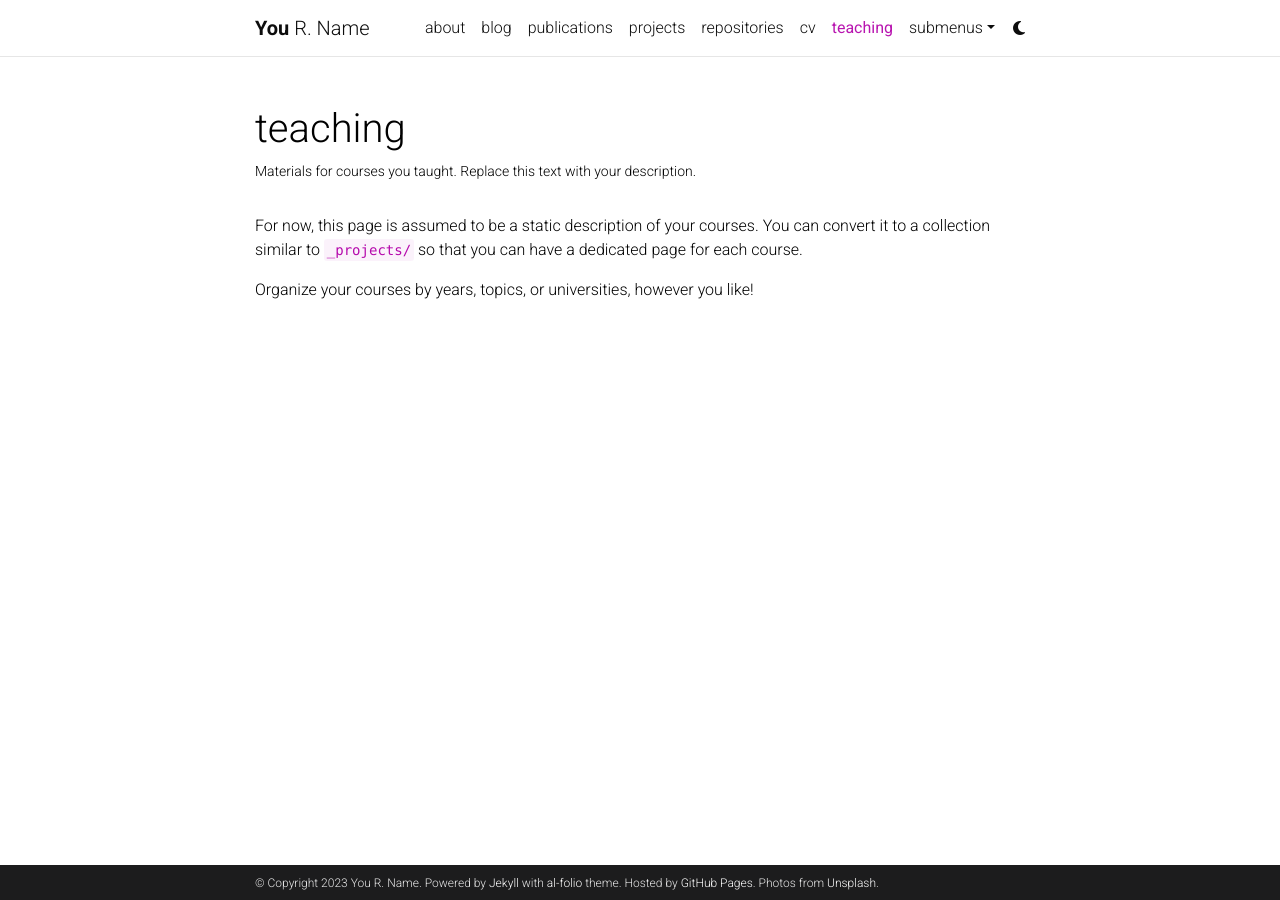
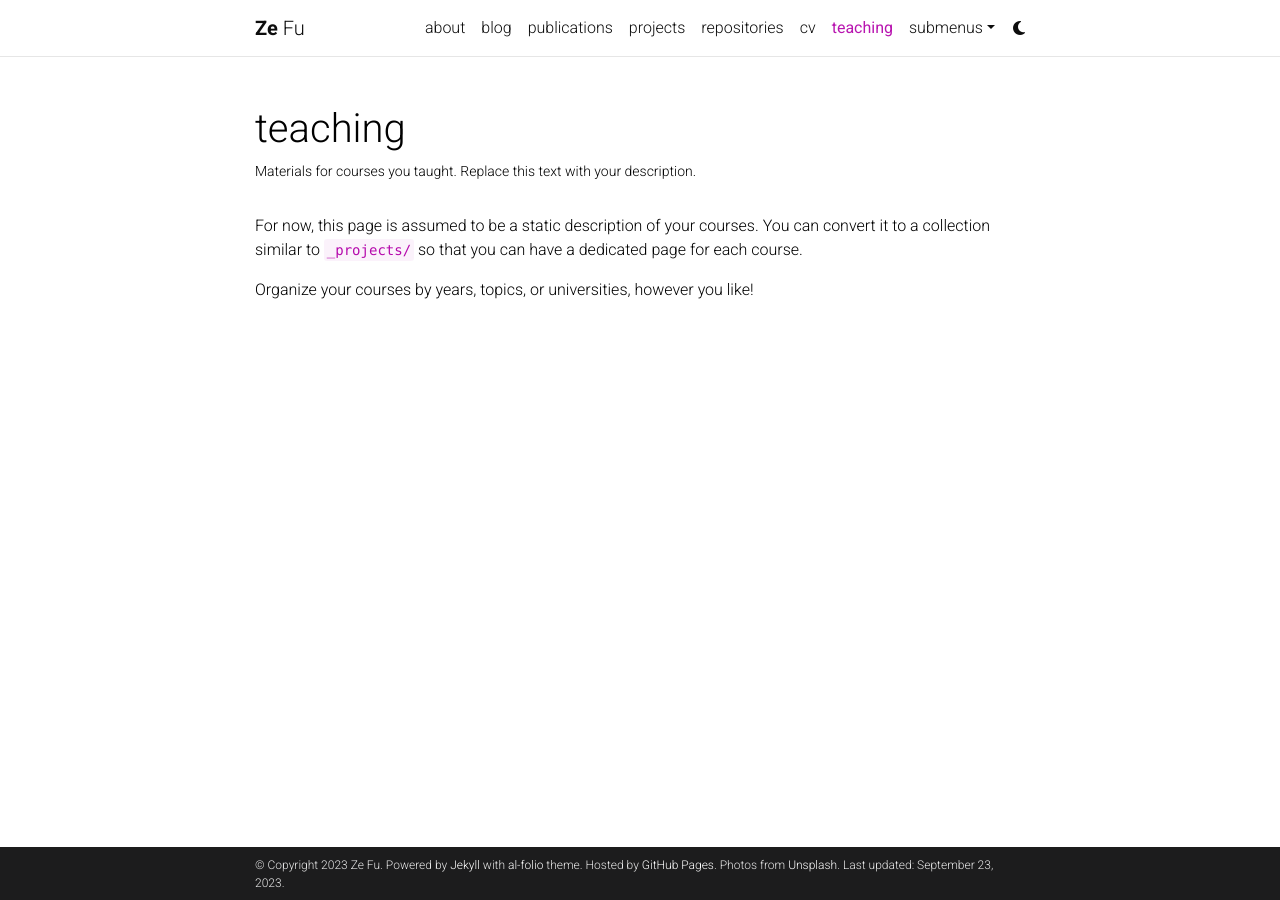
Before and after one commit to fitz0401/fitz0401.github.io, a Jekyll site: the page built from _pages/teaching.md, in a window 1280 px wide. Built offline with Jekyll 4.4.1, drawn with Linux system fonts in a browser that asks for light colours; comment, search, counter and statistics services are not loaded; a style sheet for code colours, icons or effects is not loaded.

Commit message:
Update _config.yml

```diff
--- a/_config.yml
+++ b/_config.yml
@@ -3,10 +3,10 @@
 # -----------------------------------------------------------------------------
 
 title: blank # the website title (if blank, full name will be used instead)
-first_name: You
-middle_name: R.
-last_name: Name
-email: you@example.com
+first_name: Ze
+middle_name:
+last_name: Fu
+email: fitz0401@sjtu.edu.cn
 description: > # the ">" symbol means to ignore newlines until "footer_text:"
   A simple, whitespace theme for academics. Based on [*folio](https://github.com/bogoli/-folio) design.
 footer_text: >
@@ -20,7 +20,7 @@
 
 url: https://fitz0401.github.io # the base hostname & protocol for your site
 baseurl: # the subpath of your site, e.g. /blog/
-last_updated: false # set to true if you want to display last updated in the footer
+last_updated: true # set to true if you want to display last updated in the footer
 impressum_path:  # set to path to include impressum link in the footer, use the same path as permalink in a page, helps to conform with EU GDPR
 
 # -----------------------------------------------------------------------------
```
